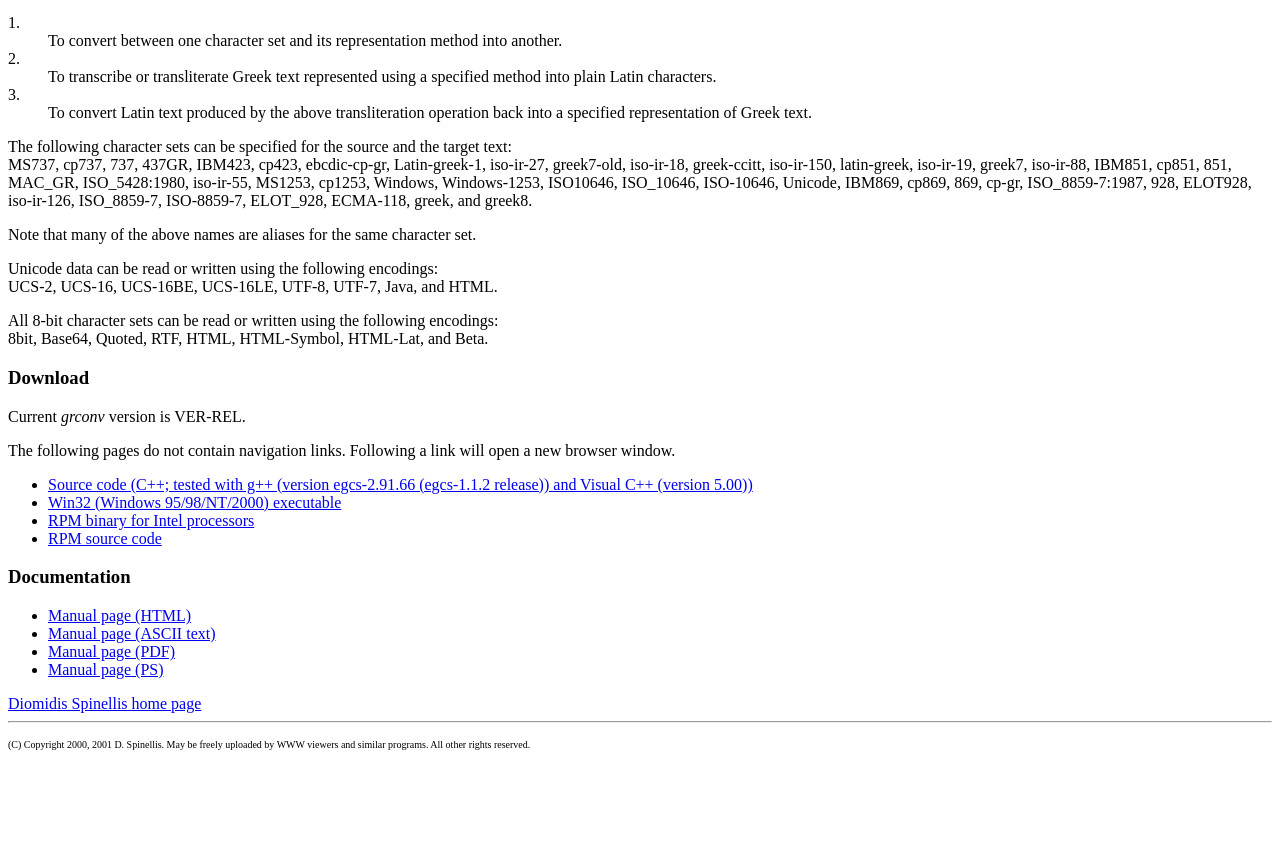
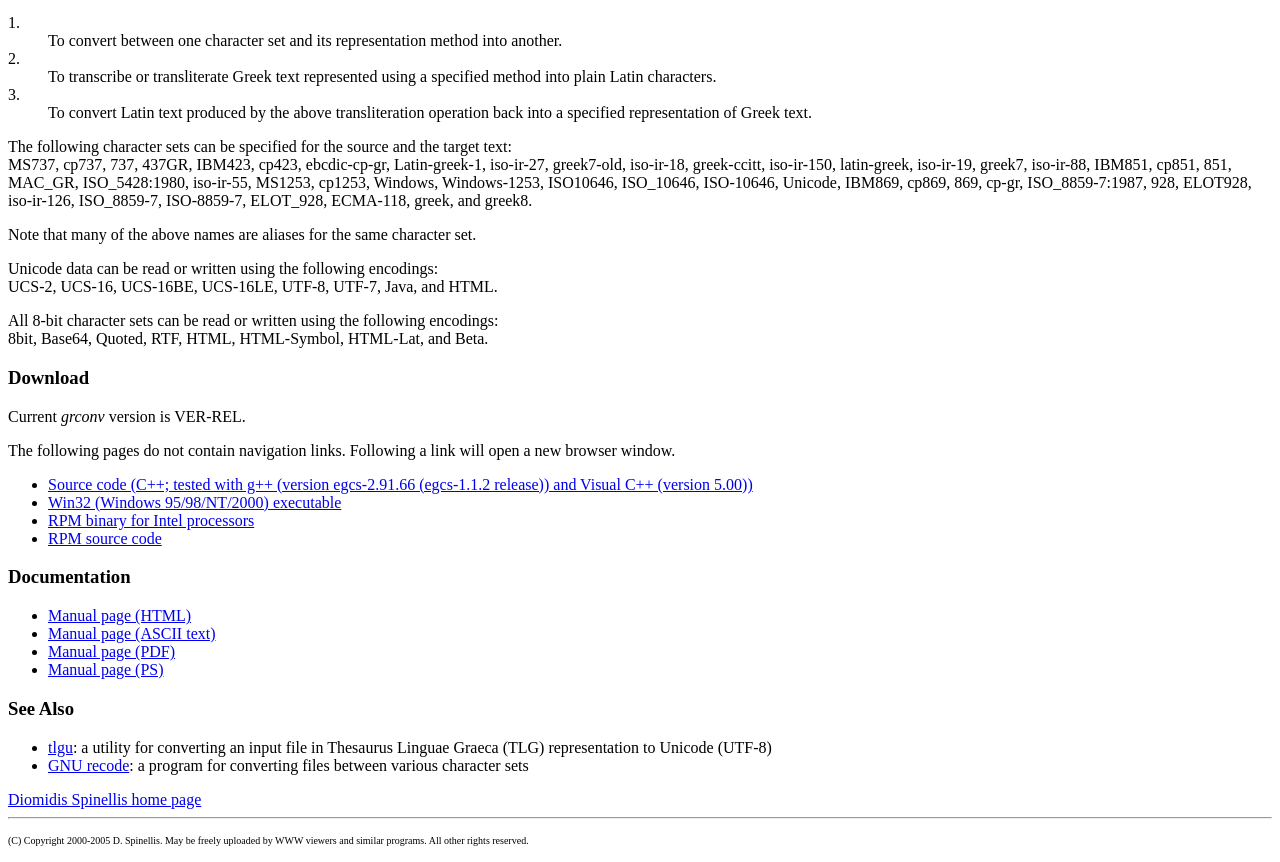
Before and after one commit to dspinellis/grconv, a plain HTML site: page index.html in a window 1280 px wide. Shown: the part 200-1062 px from the top of the page. Before the commit the page ends 966 px from the top, so only its background shows below. Drawn offline with Linux system fonts and the light colour scheme.

Commit message:
Add See Also section.

```diff
--- a/index.html
+++ b/index.html
@@ -1,5 +1,5 @@
 <!doctype html public "-//IETF//DTD HTML//EN">
-<!-- $Id: index.html,v 1.5 2001/03/24 10:44:13 dds Exp $ -->
+<!-- $Id: index.html,v 1.6 2005/07/08 08:16:09 dds Exp $ -->
 <HTML>
 <HEAD>
 <TITLE>GRCONV</TITLE>
@@ -79,10 +79,16 @@ and Visual C++ (version 5.00))</a>
 <li><a href="grconv.ps">Manual page (PS)</a>
 </ul>
 
+<h3>See Also</h3>
+<ul>
+<li><a href="http://tlgu.carmen.gr/">tlgu</a>: a utility for converting an input file in Thesaurus Linguae Graeca (TLG) representation to Unicode (UTF-8)</li>
+<li><a href="http://www.gnu.org/software/recode/recode.html">GNU recode</a>: a program for converting files between various character sets</li>
+</ul>
+
 <a href="../../../">Diomidis Spinellis home page</a>
 <HR> <P>
 <font size=-2>
-(C) Copyright 2000, 2001 D. Spinellis.
+(C) Copyright 2000-2005 D. Spinellis.
 May be freely uploaded by WWW viewers and similar programs.
 All other rights reserved.
 </font>
```
